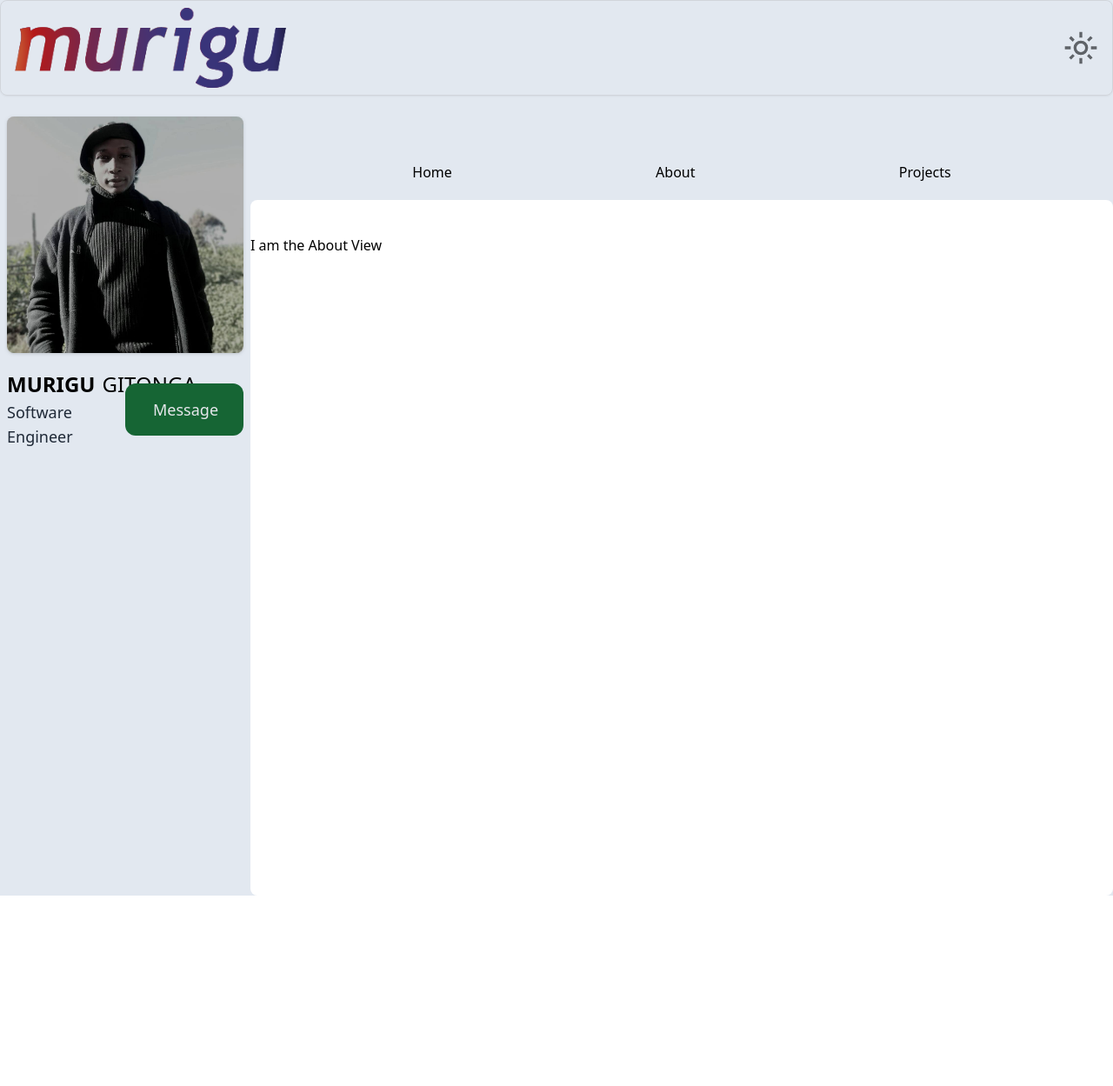
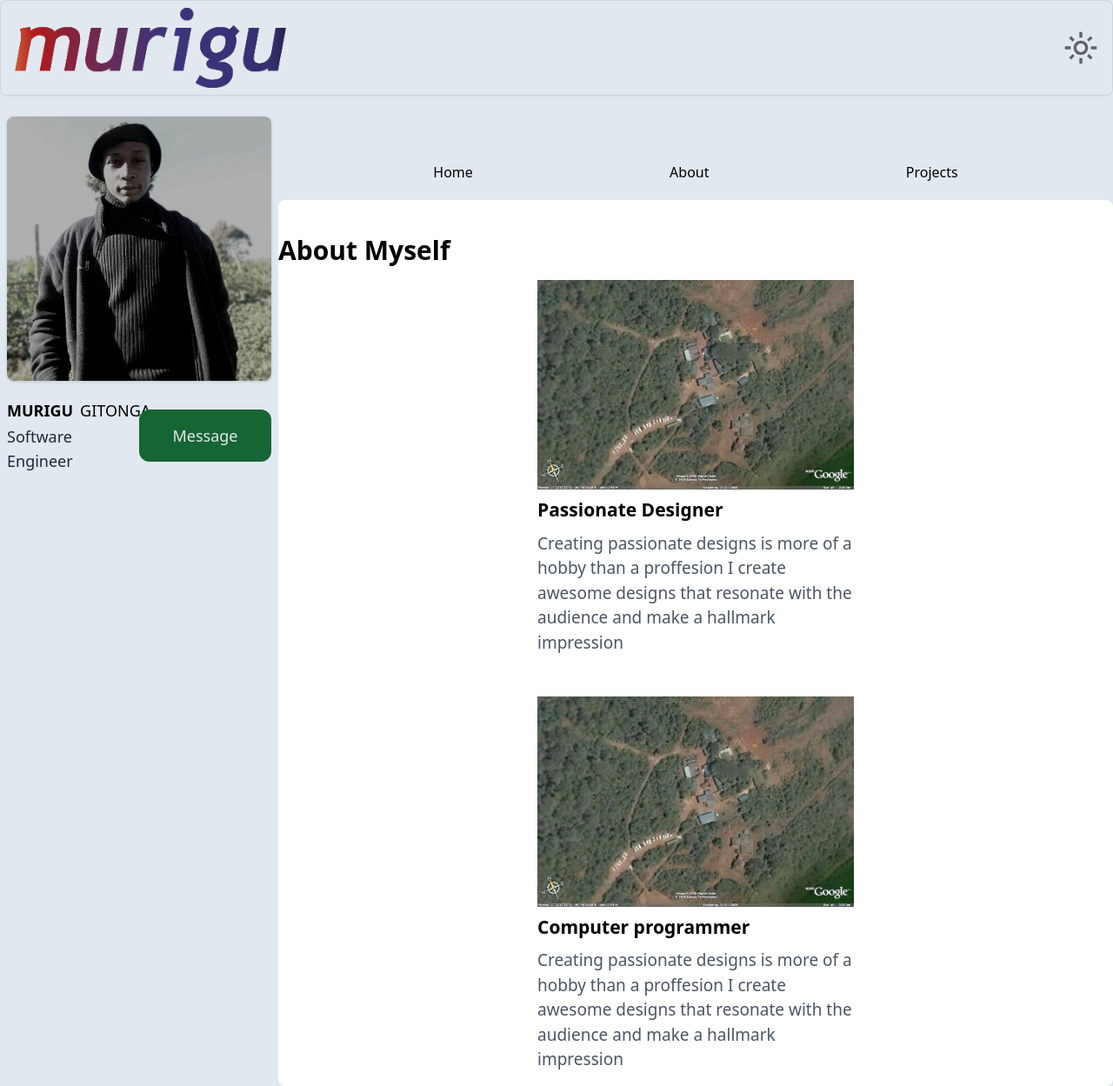
Before and after one commit to adrianmdevs/murigudev, a Vue app: page /about in a window 1280 px wide. Shown: the whole page at 87% size. Before the commit the page ends 1030 px from the top, so only its background shows below. Built offline with nearby package versions, Linux system fonts and the light colour scheme.

Commit message:
mod: modify the about page

```diff
--- a/src/components/MessageModal.vue
+++ b/src/components/MessageModal.vue
@@ -1,6 +1,5 @@
 <script setup>
-import { defineProps } from 'vue';
-
+//import { defineProps } from 'vue';
     defineProps({
         isOpen :{
             type : Boolean,
@@ -10,21 +9,23 @@ import { defineProps } from 'vue';
 </script>
 <template>
     <div v-if="isOpen"
-    class="fixed inset-0 z-50 flex items-center justify-center bg-black bg-opacity-90"
+    class="fixed inset-0 z-999 flex items-center justify-center bg-black bg-opacity-90"
     >
         <div class="relative flex flex-col h-auto p-4 space-y-8 text-white bg-white border rounded-lg dark:bg-secondary-dark w-72 md:w-96 dark:border-gray-300">
             <!--Close button-->
             <button @click="$emit('close')"
             class="absolute text-3xl text-black dark:text-white top-3 right-3 hover:text-red-500">
-                X
+                <svg viewBox="0 0 24 24" class="h-10 w-10" xmlns="http://www.w3.org/2000/svg">
+                    <path d="m15.5 10v-1h1v-1h1v-1h1v-1h1v-1h1v-1h1v-1h1v-1h-3v1h-1v1h-1v1h-1v1h-1v1h-1v1h-2v-1h-1v-1h-1v-2h-1v-1h-1v-1h-7v1h1v1h1v1h1v2h1v1h1v2h1v1h1v2h1v1h-1v1h-1v1h-1v1h-1v1h-1v1h-1v1h-1v1h-1v1h3v-1h1v-1h1v-1h1v-1h1v-1h1v-1h2v1h1v1h1v2h1v1h1v1h7v-1h-1v-1h-1v-1h-1v-2h-1v-1h-1v-2h-1v-1h-1v-2h-1v-1zm0 4v1h1v2h1v1h1v2h-3v-2h-1v-1h-1v-1h-1v-2h-1v-1h-1v-1h-1v-2h-1v-1h-1v-2h-1v-1h-1v-2h3v1h1v2h1v1h1v2h1v1h1v1h1v2z"/>
+                </svg>
             </button>
             <div class="flex flex-col text-gray-900">
-                <h2 class="mb-4 text-2xl font-semibold text-start dark:text-gray-50">
+                <h2 class="mb-4 text-lg font-semibold text-start dark:text-gray-50">
                     Send me a message
                 </h2>
                 <div class="flex flex-col font-medium space-y-7 pe-5">
                     <!--WhatsApp-->
-                    <div class="flex flex-row items-center justify-between text-xl dark:text-white">
+                    <div class="flex flex-row items-center justify-between text-lg dark:text-white">
                         <div class="flex flex-row w-full space-x-4">
                             <img src="/src/assets/icons/whatsapp.svg" class="w-10 h-10" alt="">
                             <span>WhatsApp</span>
@@ -35,9 +36,9 @@ import { defineProps } from 'vue';
 
                     </div>
                     <!--Telegram-->
-                    <div class="flex flex-row items-center justify-between text-xl dark:text-white">
+                    <div class="flex flex-row items-center justify-between text-lg dark:text-white">
                         <div class="flex flex-row w-full space-x-4">
-                            <img src="/src/assets/icons/whatsapp.svg" class="w-10 h-10" alt="">
+                            <img src="/src/assets/images/telegram.png" class="w-10 h-10" alt="">
                             <span>Telegram</span>
                         </div>
                         <a href="#">
--- a/src/components/NavBar.vue
+++ b/src/components/NavBar.vue
@@ -1,8 +1,8 @@
 <template>
-    <nav class="flex w-full items-center px-2 py-5 space-x-14 md:items-start md:justify-evenly dark:bg-inherit dark:text-white">
-    <RouterLink to="/" class="">Home</RouterLink>
-    <RouterLink to="/about">About</RouterLink>
-    <RouterLink to="/project">Projects</RouterLink>
-  </nav>
+    <nav class="flex w-full sticky z-50 top-0 items-center px-2 py-5 space-x-14 md:items-start md:justify-evenly dark:bg-inherit dark:text-white dark:bg-black">
+        <RouterLink to="/" class="">Home</RouterLink>
+        <RouterLink to="/about">About</RouterLink>
+        <RouterLink to="/project">Projects</RouterLink>
+    </nav>
   <RouterView/>
 </template>
--- /dev/null
+++ b/src/components/about/AboutMain.vue
@@ -0,0 +1,39 @@
+<template>
+    <div class="flex flex-col space-y-4">
+        <div>
+            <span class="text-3xl font-bold dark:text-white">About Myself</span>
+        </div>
+        <!--About Container-->
+        <div class="flex flex-col space-y-12 items-center justify-center">
+            <!--Graphic designer-->
+            <div class="flex flex-col space-y-2 px-2.5 md:max-w-96">
+                <img src="/src/assets/images/jungleView.jpeg" alt="">
+                <div class="flex flex-col space-y-2">
+                    <span class="text-[21px] font-semibold dark:text-gray-50">Passionate Designer</span>
+                    <p class="text-[19px] text-gray-600 dark:text-gray-200">
+                        Creating passionate designs is more of a hobby than a proffesion
+                        I create awesome designs that resonate with the audience and
+                        make a hallmark impression
+                    </p>
+                </div>
+
+            </div>
+            <!--Computer programmer-->
+            <div class="flex flex-col space-y-2 px-2.5 md:max-w-96">
+                <img src="/src/assets/images/jungleView.jpeg" alt="">
+                <div class="flex flex-col space-y-2">
+                    <span class="text-[21px] font-semibold">Computer programmer</span>
+                    <p class="text-[19px] text-gray-600">
+                        Creating passionate designs is more of a hobby than a proffesion
+                        I create awesome designs that resonate with the audience and
+                        make a hallmark impression
+                    </p>
+                </div>
+            </div>
+        </div>
+        <!--Credentials container-->
+        <div>
+
+        </div>
+    </div>
+</template>
--- a/src/components/home/HeroSect.vue
+++ b/src/components/home/HeroSect.vue
@@ -1,6 +1,6 @@
 <template>
-    <div class="relative block w-full">
-        <img src="/src/assets/images/gallery-1497894743-gettyimages-582802922.jpg" class="inset-0" alt="">
+    <div class="relative block w-full z-10">
+        <img src="/src/assets/images/gallery-1497894743-gettyimages-582802922.jpg" class="inset-0 z-0" alt="">
         <div class="absolute bottom-4 text-2xl text-white">
             <p class="text-wrap">Developing Robust and advanced solutions to commonplace problems</p>
         </div>
--- a/src/components/home/TestimonialComp.vue
+++ b/src/components/home/TestimonialComp.vue
@@ -1,9 +1,9 @@
 <template>
     <span>Testimonials</span>
-    <div class="grid grid-cols-1 md:grid-cols-2 gap-y-5">
+    <div class="grid grid-cols-1 md:grid-cols-2 gap-y-5 px-2">
         <!--Testimonial-->
-        <div class="flex flex-col items-end">
-            <p>
+        <div class="flex flex-col space-y-6 w-full items-end text-gray-800 dark:text-gray-300">
+            <p class="text-end text-[18px]">
                 I worked with charles as he interned in our company
                 and he showed great initiative, absolute creativeness and
                 the ability to circumvent problems
@@ -11,23 +11,23 @@
             <div class="flex space-x-2">
                 <img src="/src/assets/images/MeAgentFB.jpg" class="h-12 w-12 rounded-full" alt="">
                 <div class="flex flex-col items-start">
-                    <span>Mukhongo Chenane</span>
+                    <span class="font-medium">Mukhongo Chenane</span>
                     <span>CTO, LimeFiber</span>
                 </div>
 
             </div>
         </div>
-        <div class="flex flex-col items-start">
-            <p>
-                I worked with charles as he interned in our company
-                and he showed great initiative, absolute creativeness and
-                the ability to circumvent problems
+        <div class="flex flex-col space-y-6 items-start text-gray-800 dark:text-gray-300">
+            <p class="text-[18px]">
+                Murigu Gitonga is that one guy in a team that will always see solutions
+                where none seem to exist. Combined with his intricate persistence, he is
+                a force to reckon with.
             </p>
             <div class="flex space-x-2">
                 <img src="/src/assets/images/MeAgentFB.jpg" class="h-12 w-12 rounded-full" alt="">
                 <div class="flex flex-col items-start">
-                    <span>Mukhongo Chenane</span>
-                    <span>CTO, LimeFiber</span>
+                    <span class="font-medium">Opiyo Agwa</span>
+                    <span>Sales Lead, AzmaSoft Kenya</span>
                 </div>
 
             </div>
--- a/src/components/selfSection.vue
+++ b/src/components/selfSection.vue
@@ -5,11 +5,11 @@ const isModalOpen = ref(false);
 
 </script>
 <template>
-    <div class="flex flex-col items-center justify-center w-full px-2 space-y-5 md:items-start md:space-y-5 dark: bg-inherit md:max-w-72">
+    <div class="flex flex-col items-center justify-center w-full px-2 space-y-5 md:items-start md:space-y-5 dark: bg-inherit md:max-w-80">
         <img src="../assets/images/MeAgentFB.jpg"class="w-full rounded-lg drop-shadow" alt="">
         <div class="flex items-center justify-between w-full">
             <div class="flex flex-col w-1/2 items-start space-y-0.5 md:items-start">
-                <p class="space-x-2 text-xl uppercase md:text-2xl dark:text-gray-100"><span class="font-semibold">Murigu</span><span class="font-medium">Gitonga</span></p>
+                <p class="space-x-2 text-lg uppercase dark:text-gray-100"><span class="font-semibold">Murigu</span><span class="font-medium">Gitonga</span></p>
                 <p class="text-lg text-gray-800 dark:text-gray-400">Software Engineer</p>
             </div>
             <div class="flex w-1/2 items-center justify-center">
@@ -20,7 +20,7 @@ const isModalOpen = ref(false);
             </div>
             <!-- <CustomDivider/> -->
             <!--Social media:-->
-            <nav class="hidden w-full md:flex justify-evenly">
+            <nav class="hidden w-full">
                 <a href="#"><img src="../assets/images/instagram-logo-instagram-social-media-icon-free-png.png" class="w-12 h-12" alt=""></a>
                 <a href="#"><img src="../assets/images/linkedin-logo-linkedin-logo-transparent-linkedin-icon-transparent-free-free-png.png" class="w-12 h-12" alt=""></a>
                 <a href="#"><img src="../assets/icons/Twitter-icon.svg" class="w-12 h-12" alt=""></a>
--- a/src/views/AboutView.vue
+++ b/src/views/AboutView.vue
@@ -1,5 +1,8 @@
+<script setup>
+import AboutMain from '../components/about/AboutMain.vue';
+</script>
 <template>
     <div class="flex bg-white flex-col pt-10 space-y-5 w-full rounded-lg dark:bg-[#202122] min-h-screen">
-        <p>I am the About View</p>
+        <AboutMain/>
     </div>
 </template>
```
